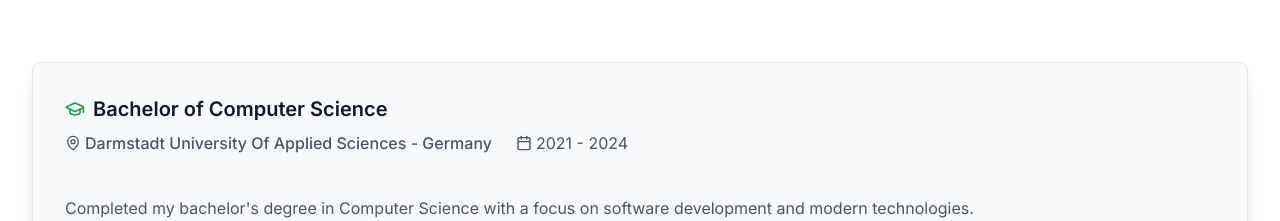
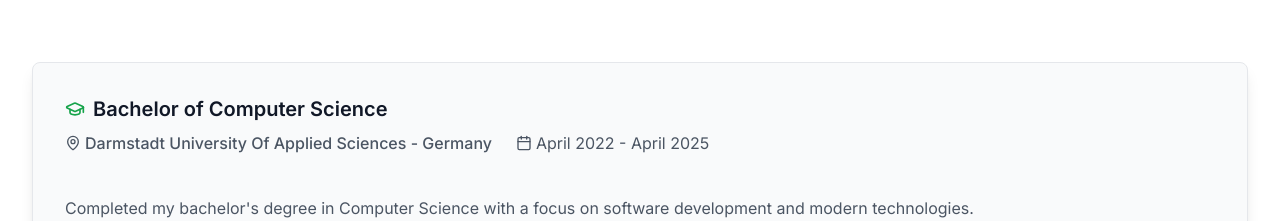
Before and after one commit to AyoubHisoka14/portfolio, a Next.js app: page / in a window 1280 px wide. Shown: the part 3520-3741 px from the top of the page. Built offline with nearby package versions, Linux system fonts and the light colour scheme.

Commit message:
Small Changes

```diff
--- a/src/components/language-provider.tsx
+++ b/src/components/language-provider.tsx
@@ -125,7 +125,7 @@
     "education.degree": "Bachelor of Computer Science",
     "education.university": "Darmstadt University Of Applied Sciences",
     "education.location": "Germany",
-    "education.period": "2021 - 2024",
+    "education.period": "April 2022 - April 2025",
     "education.description": "Completed my bachelor's degree in Computer Science with a focus on software development and modern technologies.",
     "education.coursework.dataStructures": "Data Structures & Algorithms",
     "education.coursework.webDevelopment": "Web Development",
@@ -294,7 +294,7 @@
     "education.degree": "Informatik Bachelor",
     "education.university": "Hochschule Darmstadt",
     "education.location": "Deutschland",
-    "education.period": "2021 - 2024",
+    "education.period": "April 2022 - April 2025",
     "education.description": "Abschluss meines Bachelor-Studiums in Informatik mit Schwerpunkt auf Softwareentwicklung und moderne Technologien.",
     "education.coursework.dataStructures": "Datenstrukturen & Algorithmen",
     "education.coursework.webDevelopment": "Webentwicklung",
```
